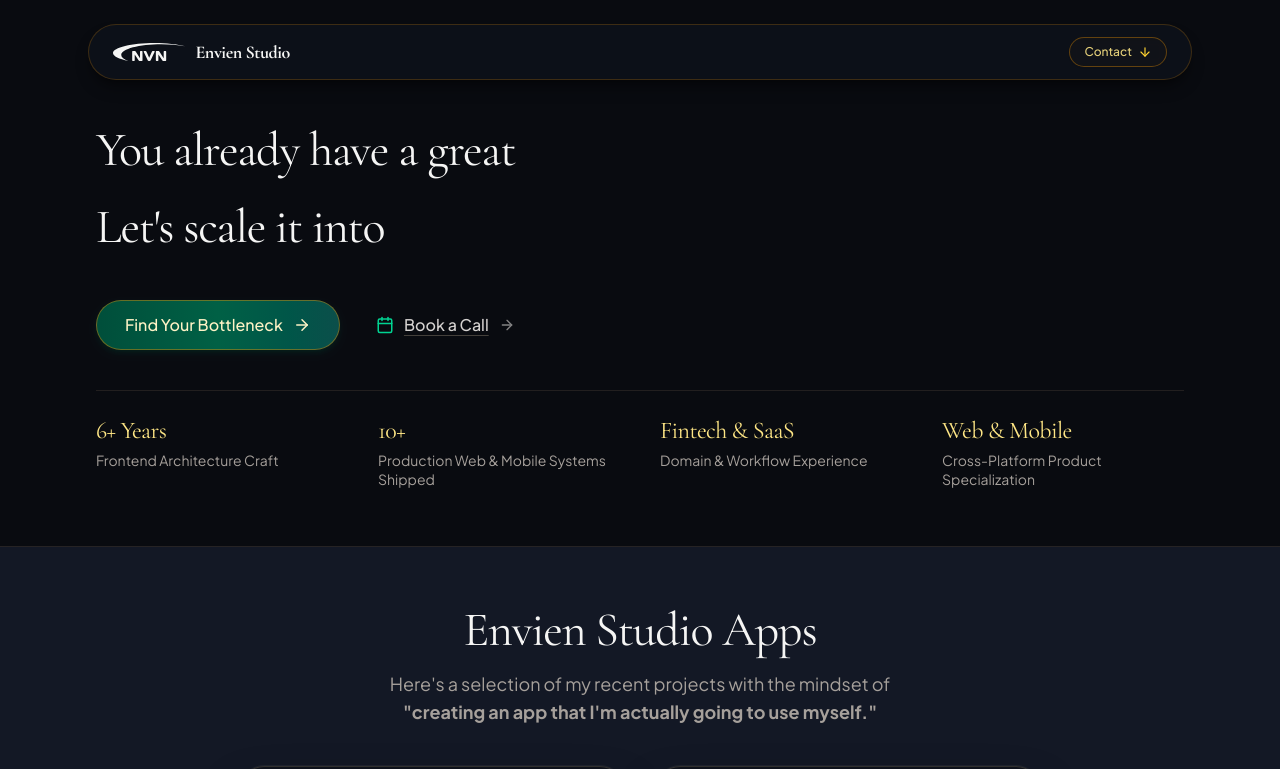
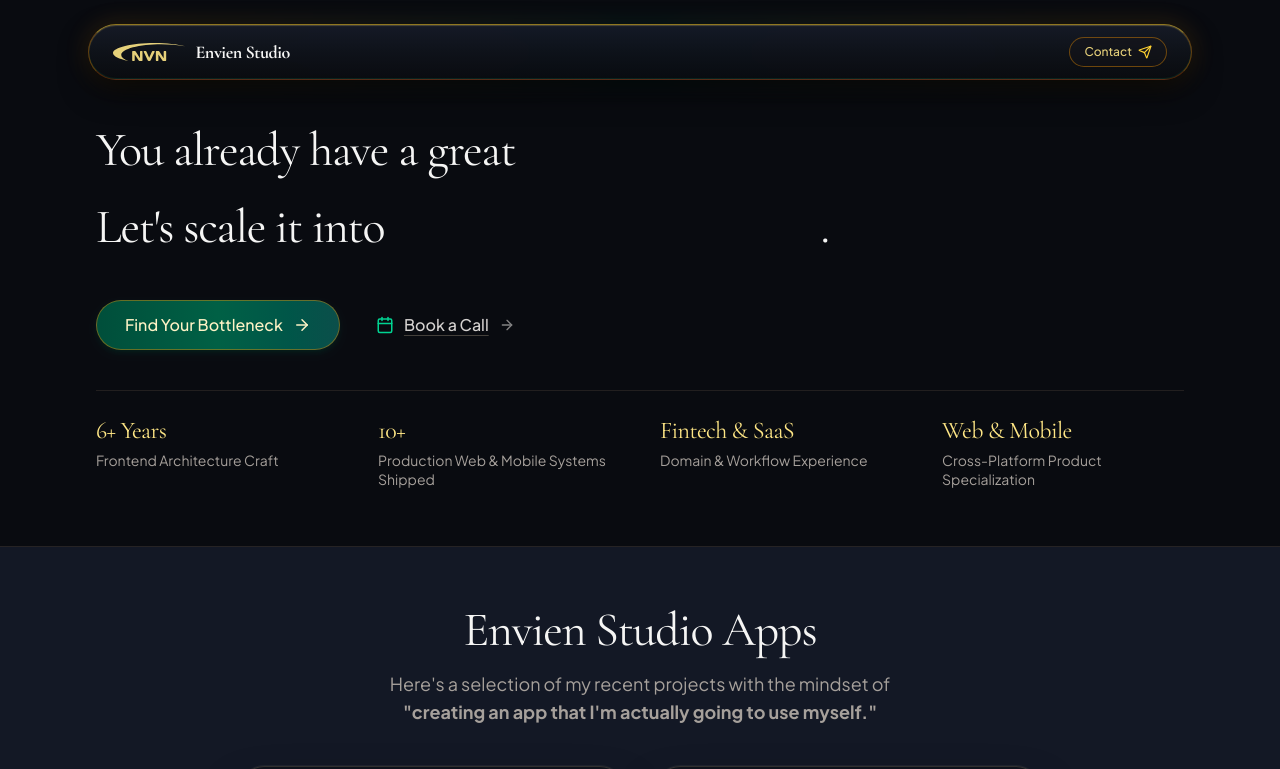
Before and after one commit to novrandobilly/lothlorien, a Next.js app in the folder frontend/: page / in a window 1280 px wide. Shown: the top 769 px of the page. Built offline with nearby package versions, Linux system fonts and the light colour scheme.

Commit message:
feat: enhance Header component styling and replace icon with Send

```diff
--- a/frontend/src/components/Header.tsx
+++ b/frontend/src/components/Header.tsx
@@ -2,20 +2,26 @@ import React from "react";
 import Link from "next/link";
 import { LothlorienButton } from "@/components/ui/LothlorienButton";
 import { EnvienLogo } from "@/components/ui/EnvienLogo";
-import { ArrowDown } from "lucide-react";
+import { Send } from "lucide-react";
 
 export function Header() {
   return (
     <header className="sticky top-4 sm:top-6 z-50 w-full max-w-6xl mx-auto px-4 sm:px-6 transition-all duration-300">
-      <div className="bg-[#0e121a]/85 backdrop-blur-xl border border-amber-500/20 shadow-lg shadow-black/40 rounded-full px-4 sm:px-6 h-14 flex items-center justify-between gap-4">
+      {/* Outer wrapper with subtle BG3 atmospheric halo */}
+      <div className="relative group/nav">
+        {/* Ambient Gold & Emerald Underglow */}
+        <div className="absolute -inset-0.5 bg-linear-to-r from-amber-500/20 via-emerald-500/15 to-amber-500/20 rounded-full blur-md opacity-70 group-hover/nav:opacity-100 transition-opacity duration-500 -z-10 pointer-events-none" />
+
+        {/* Gilded Brass & Obsidian Pill */}
+        <div className="relative bg-linear-to-b from-[#151a28]/95 via-[#0e121a]/95 to-[#090b10]/95 backdrop-blur-2xl border border-amber-500/35 border-t-amber-300/55 border-b-amber-700/40 shadow-[inset_0_1px_1px_rgba(245,214,120,0.25),inset_0_-1px_1px_rgba(16,185,129,0.15),0_12px_32px_-4px_rgba(0,0,0,0.8)] rounded-full px-4 sm:px-6 h-14 flex items-center justify-between gap-4">
           {/* Brand Logo & Title */}
           <Link
             href="/"
-          className="flex items-center gap-2.5 text-stone-100 tracking-tight group"
+            className="flex items-center gap-2.5 text-stone-100 tracking-tight group/logo"
             aria-label="Envien Studio Home"
           >
-          <EnvienLogo className="h-4 sm:h-4.5 w-auto text-stone-100 group-hover:text-amber-200 transition-colors" />
-          <span className="text-base sm:text-lg font-bold tracking-tight font-serif text-stone-100 group-hover:text-amber-200 transition-colors">
+            <EnvienLogo className="h-4 sm:h-4.5 w-auto text-amber-200/90 group-hover/logo:text-amber-100 group-hover/logo:drop-shadow-[0_0_8px_rgba(245,158,11,0.5)] transition-all" />
+            <span className="text-base sm:text-lg font-bold tracking-tight font-serif text-stone-100 group-hover/logo:text-amber-200 transition-colors">
               Envien Studio
             </span>
           </Link>
@@ -26,14 +32,15 @@ export function Header() {
               <LothlorienButton
                 variant="outline"
                 size="sm"
-              className="shadow-xs hover:shadow-sm text-xs font-medium"
-              rightIcon={<ArrowDown className="w-3.5 h-3.5 text-amber-300" />}
+                className="shadow-xs hover:shadow-sm text-xs font-medium border-amber-500/40 hover:border-amber-400/80 hover:shadow-[0_0_15px_-2px_rgba(212,175,55,0.3)]"
+                rightIcon={<Send className="w-3.5 h-3.5 text-amber-300" />}
               >
                 Contact
               </LothlorienButton>
             </Link>
           </div>
         </div>
+      </div>
     </header>
   );
 }
--- a/frontend/src/features/home/features/hero-section/index.tsx
+++ b/frontend/src/features/home/features/hero-section/index.tsx
@@ -56,12 +56,12 @@ export function HeroSection() {
         <div className="w-full">
           <h1 className="flex flex-col items-start gap-4.5 sm:gap-5 md:gap-3.5 text-2xl sm:text-3xl md:text-4xl lg:text-5xl font-normal tracking-tight font-serif text-stone-100 leading-tight">
             {/* Sentence 1 */}
-            <div className="flex flex-col md:inline-block text-left">
+            <div className="flex flex-col items-start md:inline-block text-left">
               <span className="text-left text-stone-100">
                 You already have a great{" "}
               </span>
               <span
-                className={`inline-block font-medium italic text-stone-100 border-b border-amber-500/40 pb-0.5 mt-0.5 md:mt-0 ${
+                className={`w-fit self-start inline-block font-medium italic text-stone-100 border-b border-amber-500/40 pb-0.5 mt-0.5 md:mt-0 ${
                   isVisible ? "animate-roll-in" : "animate-roll-out"
                 }`}
               >
@@ -70,11 +70,11 @@ export function HeroSection() {
             </div>
 
             {/* Sentence 2 */}
-            <div className="flex flex-col md:inline-block text-left">
+            <div className="flex flex-col items-start md:inline-block text-left">
               <span className="text-left text-stone-100">
                 Let&apos;s scale it into{" "}
               </span>
-              <span className="inline-block whitespace-nowrap mt-0.5 md:mt-0">
+              <span className="w-fit self-start inline-block whitespace-nowrap mt-0.5 md:mt-0">
                 <span
                   className={`font-medium ${
                     isVisible ? "animate-roll-in" : "animate-roll-out"
@@ -82,6 +82,7 @@ export function HeroSection() {
                 >
                   {currentPair.outcome}
                 </span>
+                <span className="text-stone-100 font-serif">.</span>
               </span>
             </div>
           </h1>
```
Lines whose indentation alone changed are shown as unchanged.
